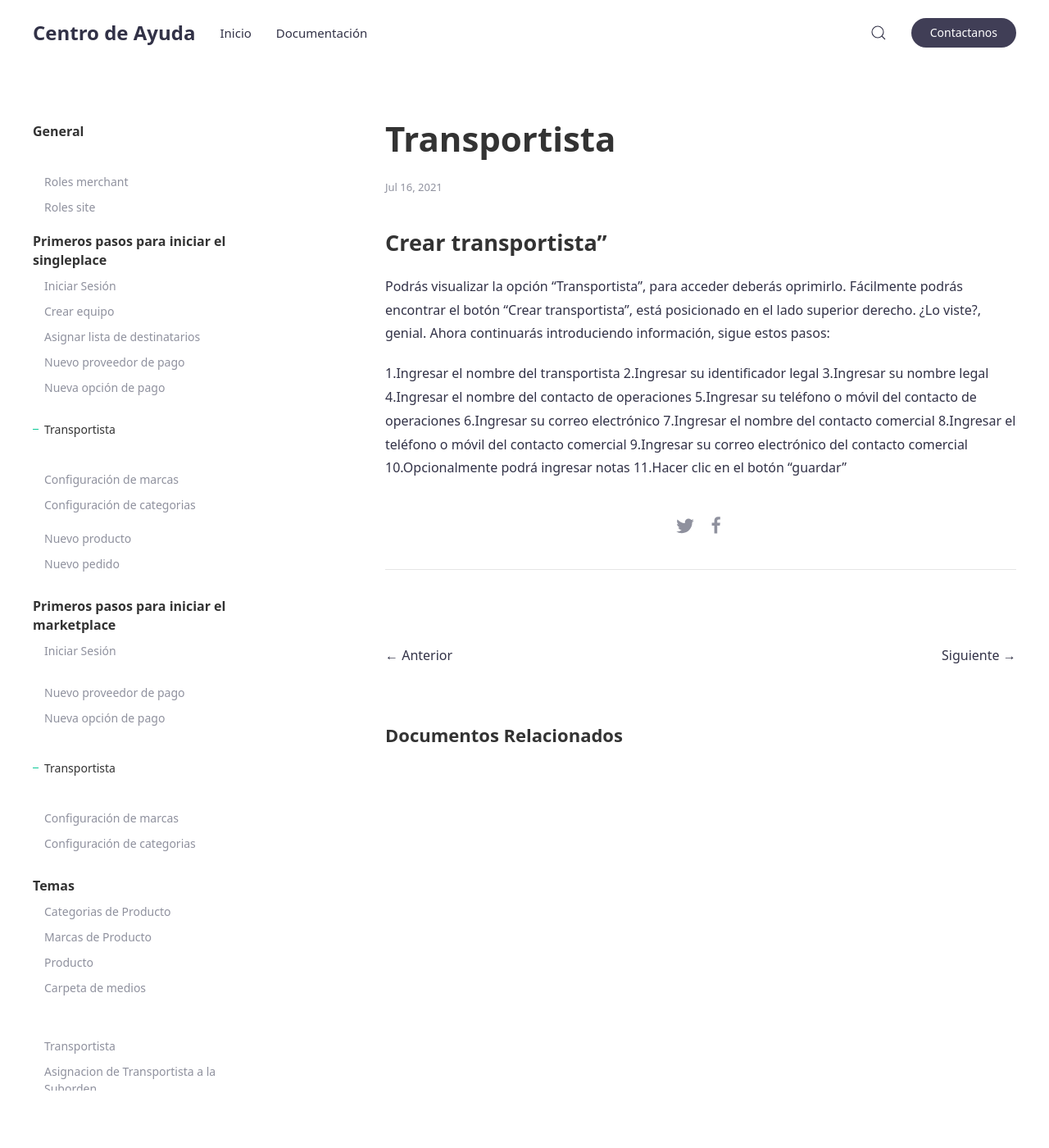
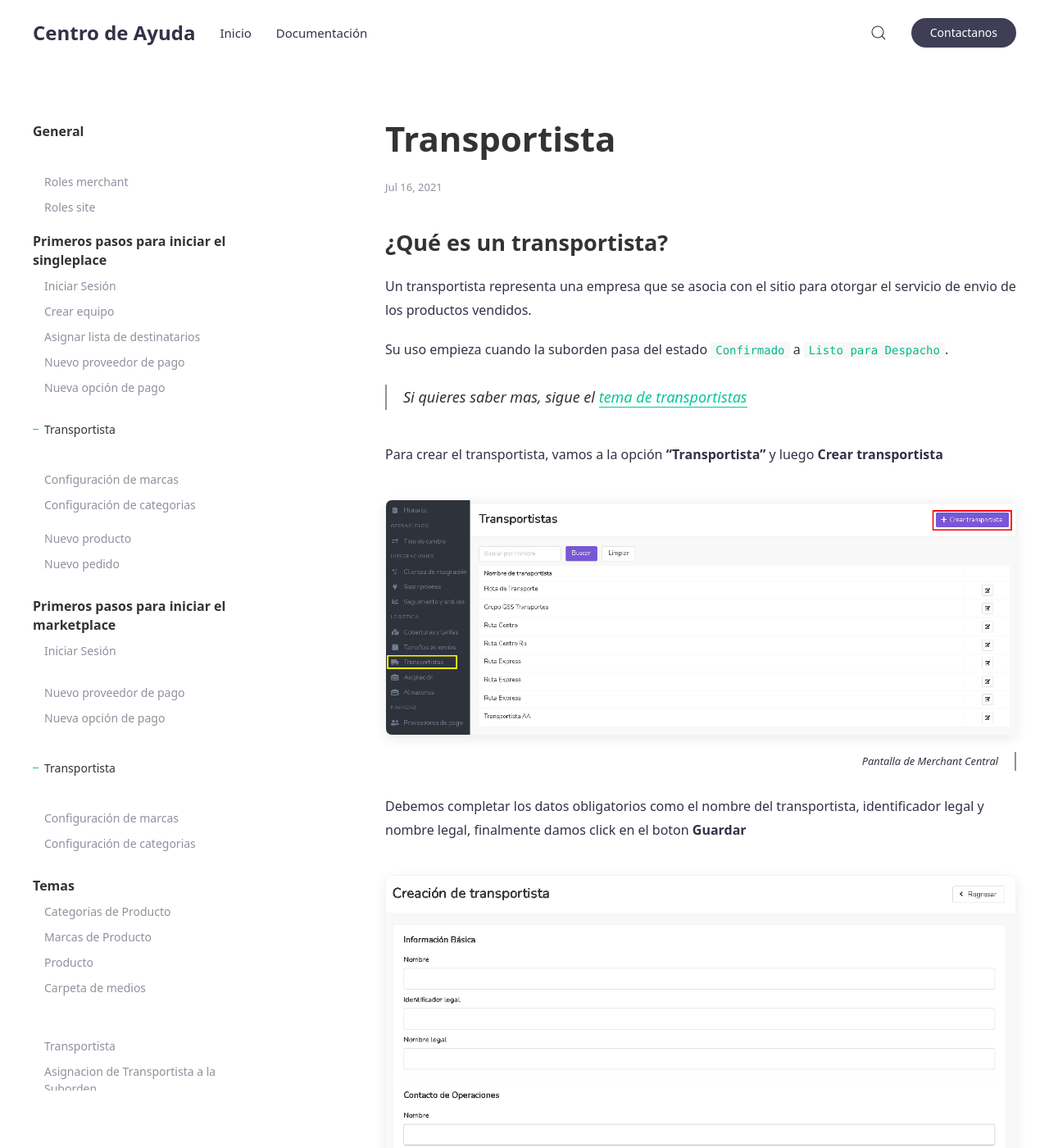
Before and after one commit to jztechpe/docshelp-old, a Jekyll site: the page built from docs/_docs/primeros-pasos/crear-transportista.md, in a window 1280 px wide and 1400 px high. Shown: the whole window at 82% size. Built offline with Jekyll 4.4.1, drawn with Linux system fonts in a browser that asks for light colours; some of the changed text lies outside the part shown.

Commit message:
actualizacion y linkeo de tags

```diff
--- a/docs/_docs/primeros-pasos/crear-transportista.md
+++ b/docs/_docs/primeros-pasos/crear-transportista.md
@@ -1,23 +1,17 @@
 ---
 title: Transportista
 subtitle:
-tags: [Crear_transportista]
-author: Maricielo
+tags: [Crear_transportista,tema_transportista]
+author: ivan
 ---
 
-## Crear transportista”
-Podrás visualizar la opción “Transportista”, para acceder deberás oprimirlo.
-Fácilmente podrás encontrar el botón “Crear transportista”, está posicionado en el lado superior derecho. ¿Lo viste?, genial.
-Ahora continuarás introduciendo información, sigue estos pasos:
+## ¿Qué es un transportista?
+Un transportista representa una empresa que se asocia con el sitio para otorgar el servicio de envio de los productos vendidos.
 
-1.Ingresar el nombre del transportista
-2.Ingresar su identificador legal
-3.Ingresar su nombre legal
-4.Ingresar el nombre del contacto de operaciones
-5.Ingresar su teléfono o móvil del contacto de operaciones
-6.Ingresar su correo electrónico
-7.Ingresar el nombre del contacto comercial
-8.Ingresar el teléfono o móvil del contacto comercial
-9.Ingresar su correo electrónico del contacto comercial
-10.Opcionalmente podrá ingresar notas
-11.Hacer clic en el botón “guardar”
+Su uso empieza cuando la suborden pasa del estado `Confirmado` a `Listo para Despacho`.
+> Si quieres saber mas, sigue el *[tema de transportistas](https://jztechpe.github.io/docshelp/docs/temas/envios/transportista/)*
+
+Para crear el transportista, vamos a la opción **“Transportista”** y luego **Crear transportista**
+{% include image.html img="../docs/primeros-pasos/crear-transportista-1.png" alt="Alt for image" caption="Pantalla de Merchant Central" %}
+Debemos completar los datos obligatorios como el nombre del transportista, identificador legal y nombre legal, finalmente damos click en el boton **Guardar**
+{% include image.html img="../docs/primeros-pasos/crear-transportista-2.png" alt="Alt for image" caption="Pantalla de Merchant Central" %}
```
Also changed, not shown: docs/_docs/primeros-pasos/nueva-categoria.md (+8 -1 lines), docs/_docs/primeros-pasos/nueva-marca.md (+5 -1 lines), docs/_docs/temas/catalogo/categoria.md (+1 -1 lines), docs/_docs/temas/catalogo/marca.md (+1 -1 lines), docs/_docs/temas/envios/transportista.md (+1 -1 lines), docs/_docs/primeros-pasos/crear-transportista-1.png (added), docs/_docs/primeros-pasos/crear-transportista-2.png (added).
